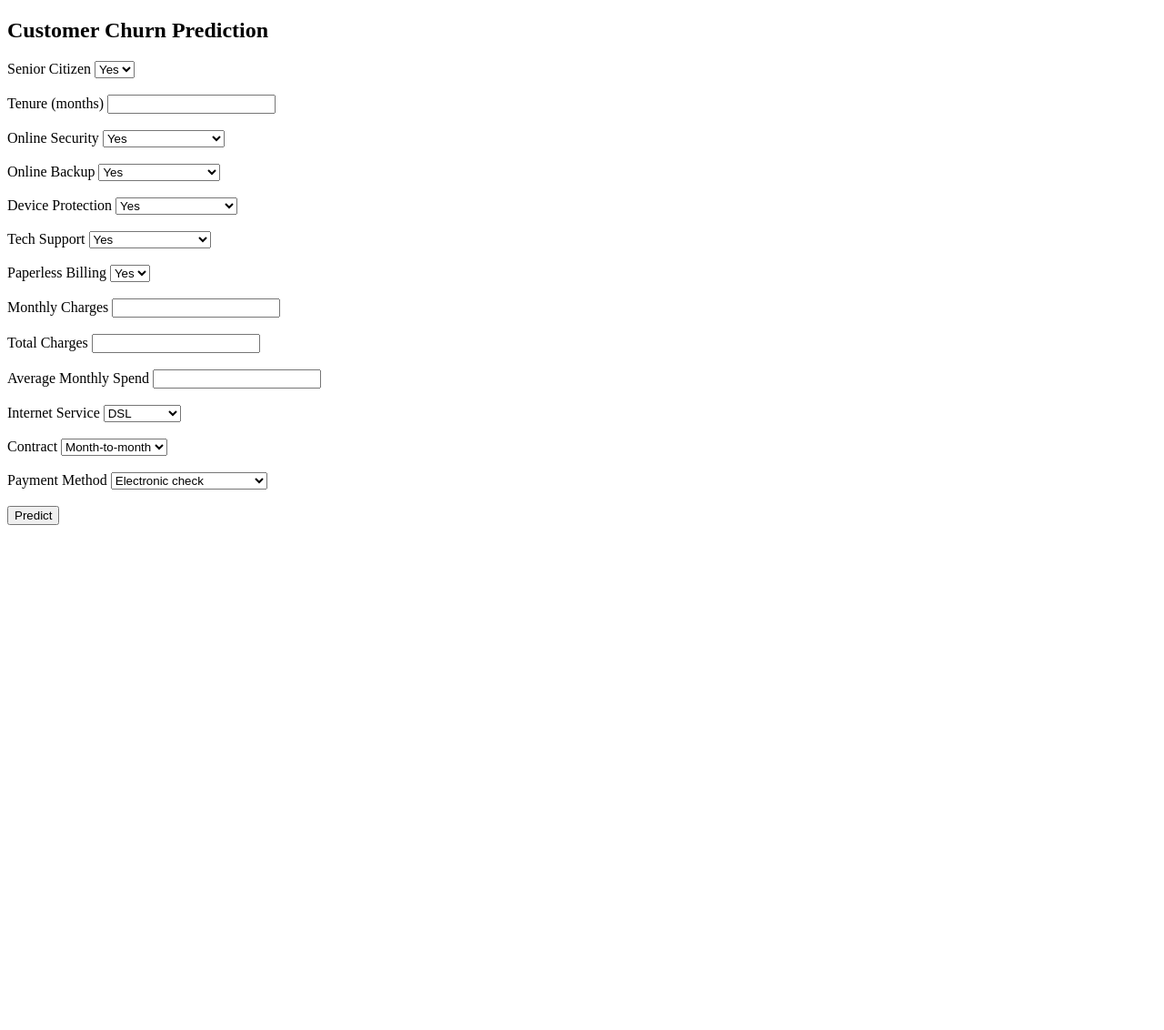
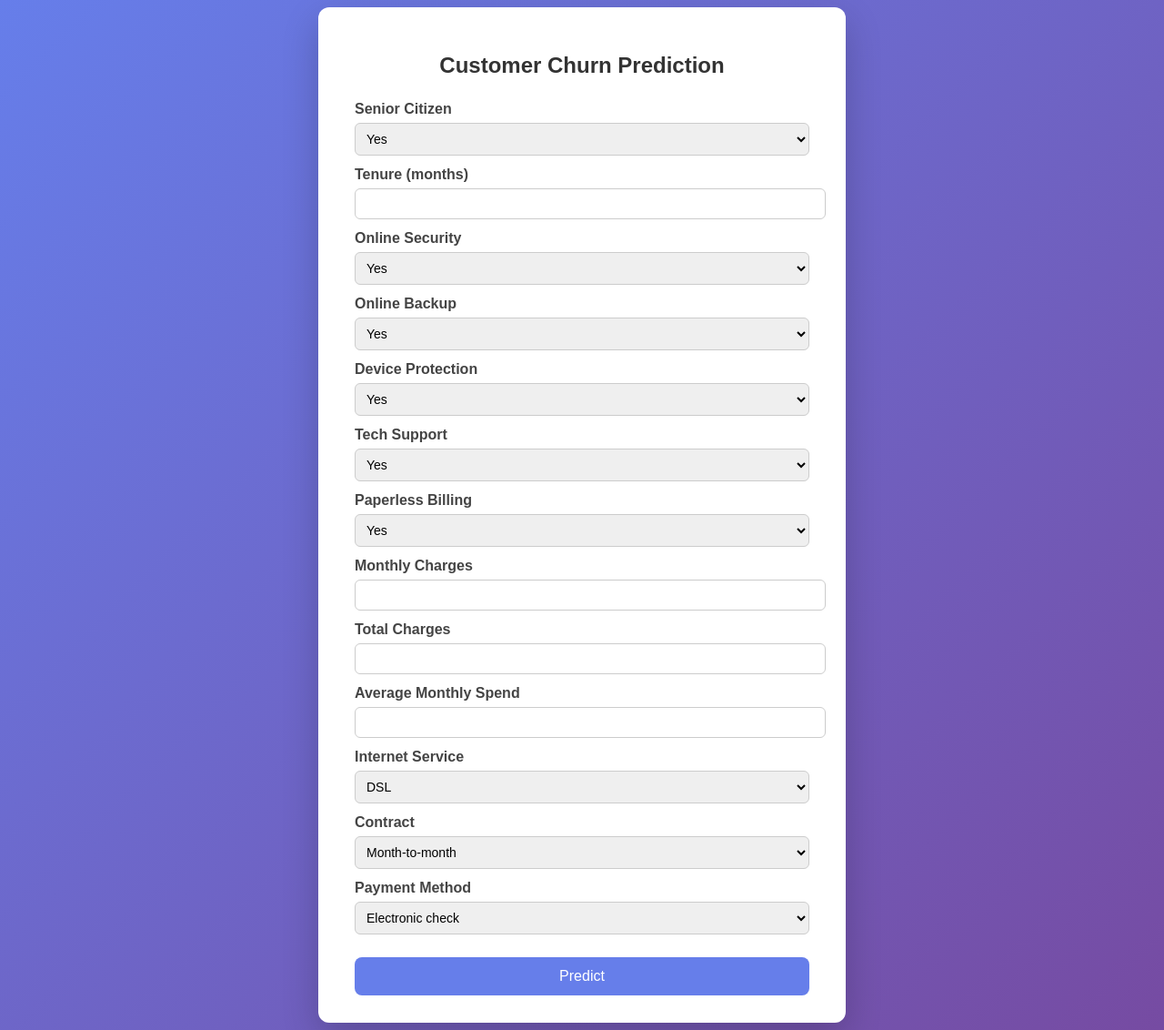
Before and after one commit to Koreayush/CUstomer-_Churn_Prediction, a FastAPI app: page / in a window 1280 px wide. Shown: the whole page at 91% size. Before the commit the page ends 577 px from the top, so only its background shows below. Run offline with FastAPI, Linux system fonts and the light colour scheme; parts of the project's set-up code (start-up, migrations or seed data) failed here and were passed over.

Commit message:
Interface change

```diff
--- a/Templates/Home.html
+++ b/Templates/Home.html
@@ -2,104 +2,157 @@
 <html>
 <head>
     <title>Customer Churn Prediction</title>
+
+    <style>
+        body {
+            font-family: Arial, sans-serif;
+            background: linear-gradient(135deg, #667eea, #764ba2);
+            min-height: 100vh;
+            display: flex;
+            align-items: center;
+            justify-content: center;
+        }
+
+        .container {
+            background: #ffffff;
+            padding: 30px 40px;
+            border-radius: 12px;
+            width: 500px;
+            box-shadow: 0 15px 40px rgba(0,0,0,0.2);
+        }
+
+        h2 {
+            text-align: center;
+            margin-bottom: 25px;
+            color: #333;
+        }
+
+        label {
+            font-weight: bold;
+            display: block;
+            margin-top: 12px;
+            color: #444;
+        }
+
+        input, select {
+            width: 100%;
+            padding: 8px;
+            margin-top: 6px;
+            border-radius: 6px;
+            border: 1px solid #ccc;
+            font-size: 14px;
+        }
+
+        button {
+            margin-top: 25px;
+            width: 100%;
+            padding: 12px;
+            background: #667eea;
+            color: white;
+            font-size: 16px;
+            border: none;
+            border-radius: 8px;
+            cursor: pointer;
+            transition: background 0.3s ease;
+        }
+
+        button:hover {
+            background: #5a67d8;
+        }
+
+        .result {
+            margin-top: 25px;
+            padding: 15px;
+            border-radius: 8px;
+            background: #f4f6ff;
+            text-align: center;
+        }
+
+        .result h3 {
+            color: #333;
+        }
+
+        .result p {
+            margin-top: 8px;
+            font-size: 15px;
+        }
+    </style>
 </head>
+
 <body>
+
+<div class="container">
 
 <h2>Customer Churn Prediction</h2>
 
 <form action="/predict" method="post">
 
-    <!-- Senior Citizen -->
     <label>Senior Citizen</label>
     <select name="SeniorCitizen" required>
         <option value="Yes">Yes</option>
         <option value="No">No</option>
     </select>
-    <br><br>
 
-    <!-- Tenure -->
     <label>Tenure (months)</label>
     <input type="number" name="tenure" required>
-    <br><br>
 
-    <!-- Online Security -->
     <label>Online Security</label>
     <select name="OnlineSecurity" required>
         <option value="Yes">Yes</option>
         <option value="No">No</option>
         <option value="No internet service">No internet service</option>
     </select>
-    <br><br>
 
-    <!-- Online Backup -->
     <label>Online Backup</label>
     <select name="OnlineBackup" required>
         <option value="Yes">Yes</option>
         <option value="No">No</option>
         <option value="No internet service">No internet service</option>
     </select>
-    <br><br>
 
-    <!-- Device Protection -->
     <label>Device Protection</label>
     <select name="DeviceProtection" required>
         <option value="Yes">Yes</option>
         <option value="No">No</option>
         <option value="No internet service">No internet service</option>
     </select>
-    <br><br>
 
-    <!-- Tech Support -->
     <label>Tech Support</label>
     <select name="TechSupport" required>
         <option value="Yes">Yes</option>
         <option value="No">No</option>
         <option value="No internet service">No internet service</option>
     </select>
-    <br><br>
 
-    <!-- Paperless Billing -->
     <label>Paperless Billing</label>
     <select name="PaperlessBilling" required>
         <option value="Yes">Yes</option>
         <option value="No">No</option>
     </select>
-    <br><br>
 
-    <!-- Monthly Charges -->
     <label>Monthly Charges</label>
     <input type="number" step="0.01" name="MonthlyCharges" required>
-    <br><br>
 
-    <!-- Total Charges -->
     <label>Total Charges</label>
     <input type="number" step="0.01" name="TotalCharges" required>
-    <br><br>
 
-    <!-- Avg Monthly Spend -->
     <label>Average Monthly Spend</label>
     <input type="number" step="0.01" name="avg_monthly_spend" required>
-    <br><br>
 
-    <!-- Internet Service -->
     <label>Internet Service</label>
     <select name="InternetService" required>
         <option value="DSL">DSL</option>
         <option value="Fiber optic">Fiber optic</option>
         <option value="No">No</option>
     </select>
-    <br><br>
 
-    <!-- Contract -->
     <label>Contract</label>
     <select name="Contract" required>
         <option value="Month-to-month">Month-to-month</option>
         <option value="One year">One year</option>
         <option value="Two year">Two year</option>
     </select>
-    <br><br>
 
-    <!-- Payment Method -->
     <label>Payment Method</label>
     <select name="PaymentMethod" required>
         <option value="Electronic check">Electronic check</option>
@@ -107,18 +160,21 @@
         <option value="Bank transfer (automatic)">Bank transfer (automatic)</option>
         <option value="Credit card (automatic)">Credit card (automatic)</option>
     </select>
-    <br><br>
 
     <button type="submit">Predict</button>
 </form>
 
 {% if result_text %}
+<div class="result">
     <h3>{{ result_text }}</h3>
     <p>
         There is a {{ churn_probability }}% probability that the customer may churn,
         which indicates a {{ risk_text }}.
     </p>
+</div>
 {% endif %}
+
+</div>
 
 </body>
 </html>
```
